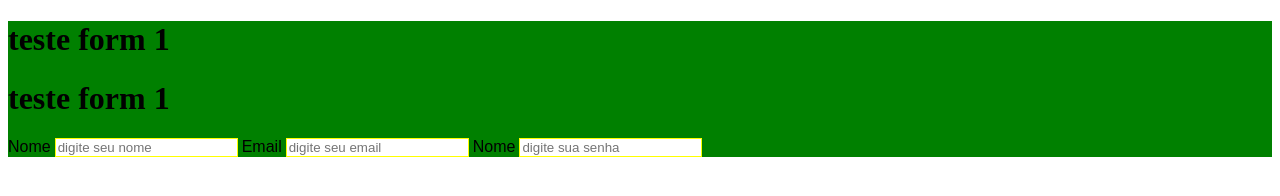
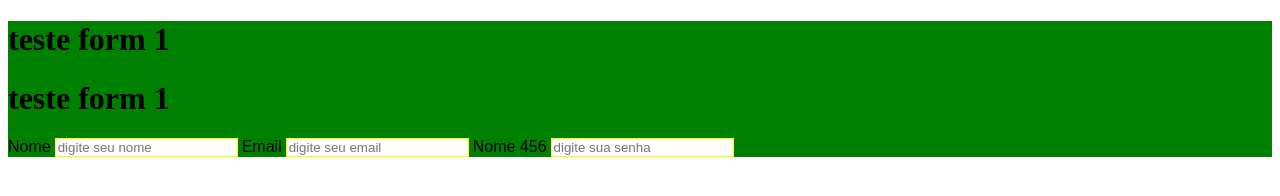
Before and after one commit to eltonapsantos10/formulario-teste1, a plain HTML site: page index.html in a window 1280 px wide. Drawn offline with Linux system fonts and the light colour scheme.

Commit message:
terceiro commit

```diff
--- a/index.html
+++ b/index.html
@@ -18,7 +18,7 @@
         <label class="form-label" for="email">Email</label>
         <input class="form-input" id="email" placeholder="digite seu email">
 
-        <label class="form-label" for="password">Nome</label>
+        <label class="form-label" for="password">Nome 456</label>
         <input class="form-input" id="password" placeholder="digite sua senha">
     </form>
 
```
